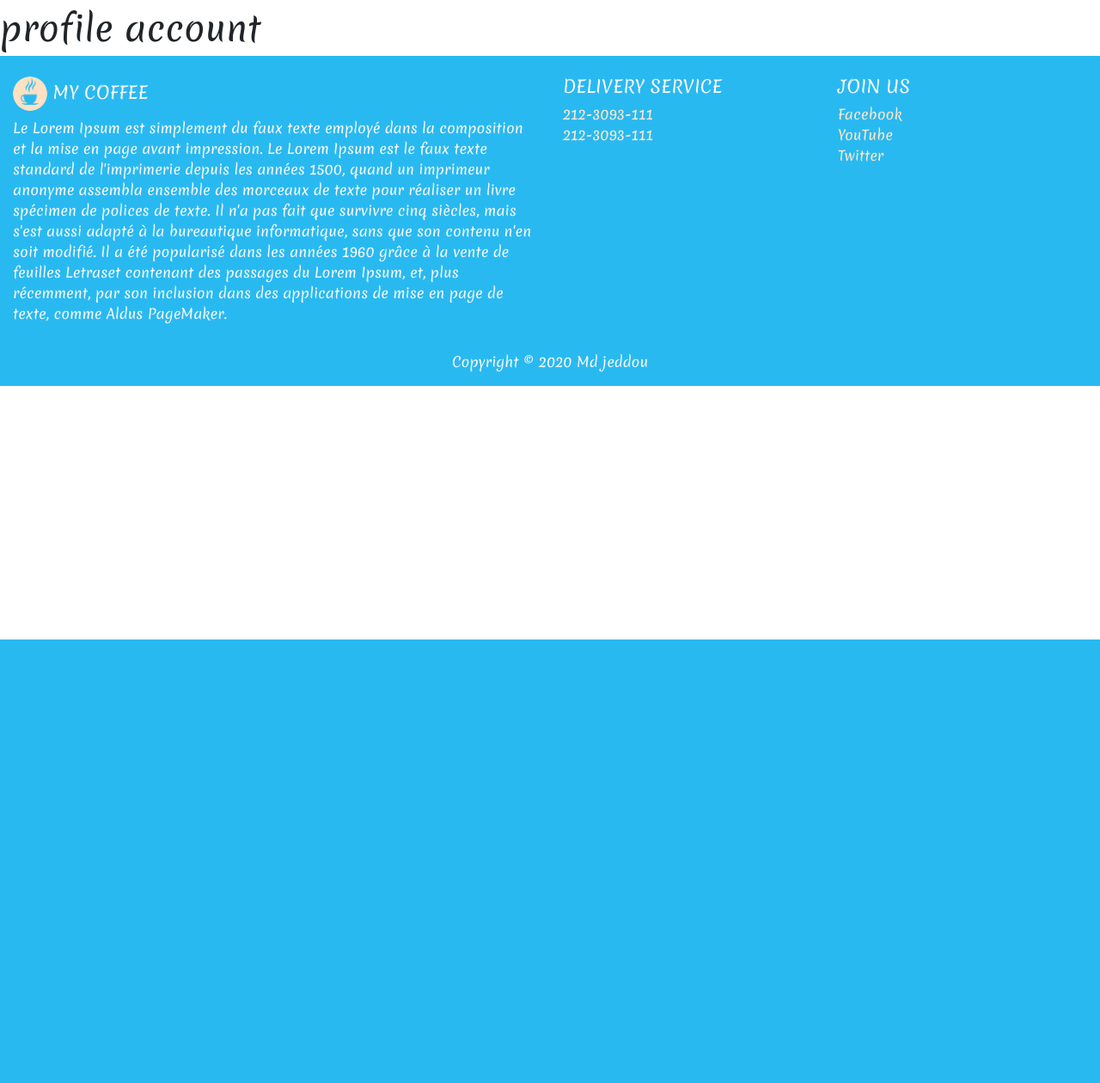
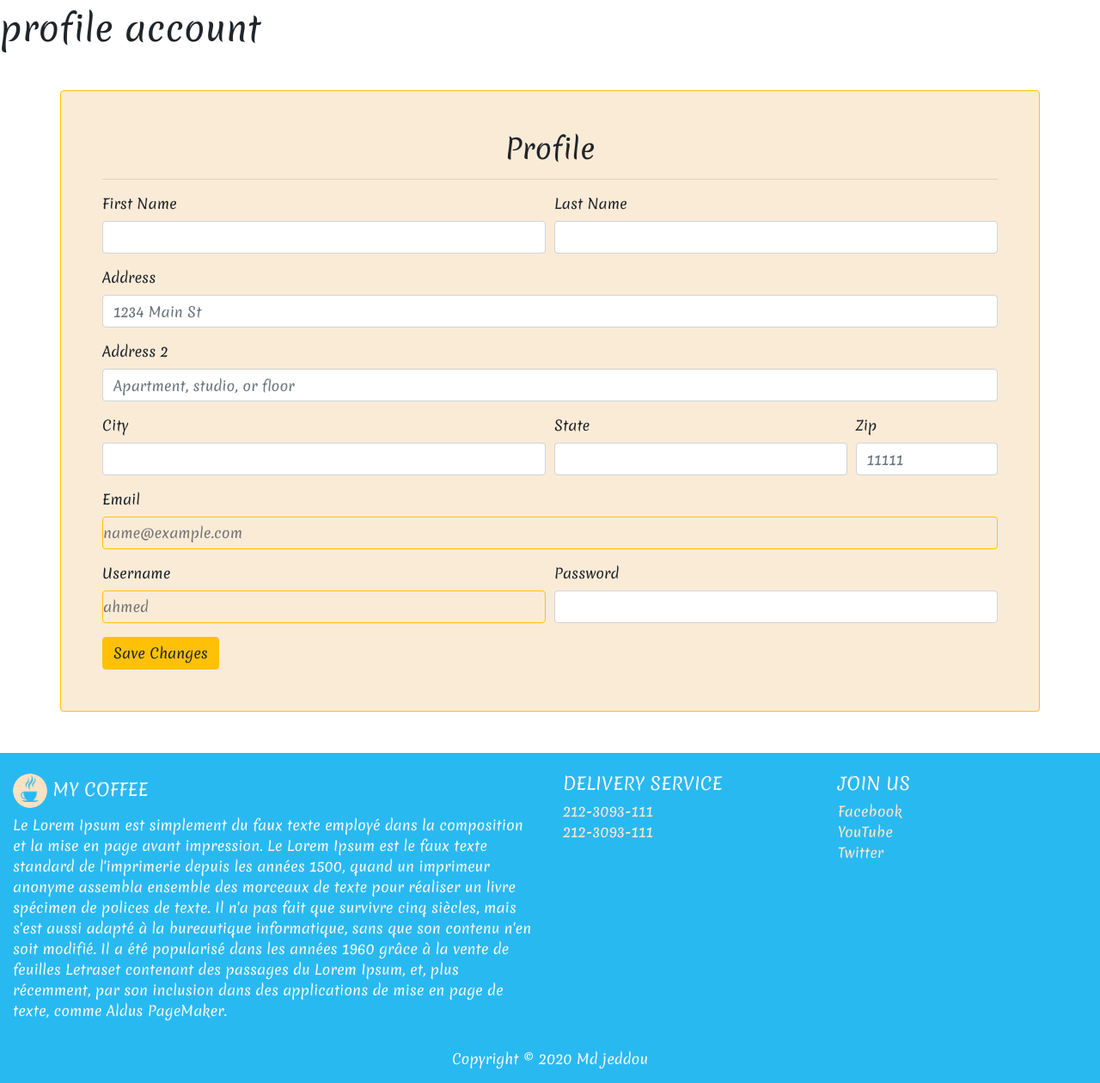
Before and after one commit to mhammed2020/Food-Platform-, a Django app: template templates/accounts/profile.html in a window 1280 px wide. Shown: the part 56-1316 px from the top of the page at 86% size. Before the commit the page ends 800 px from the top, so only its background shows below. Run offline with Django 3.2, Linux system fonts and the light colour scheme; the template is opened without the code that fills it, so the values that code supplies are empty; some libraries are stand-ins or nearby versions.

Commit message:
add profile form

```diff
--- a/accounts/urls.py
+++ b/accounts/urls.py
@@ -4,6 +4,8 @@ from . import views
 urlpatterns = [
     path('signin', views.signin, name='signin'),
           path('signup', views.signup, name='signup'),
+                    path('profile', views.profile, name='profile'),
+
 
 
 
--- a/accounts/views.py
+++ b/accounts/views.py
@@ -11,3 +11,8 @@ def signup(request) :
 
 
     return render(request,'accounts/signup.html')
+
+def profile(request) :
+
+
+    return render(request,'accounts/profile.html')
--- a/templates/accounts/profile.html
+++ b/templates/accounts/profile.html
@@ -3,4 +3,63 @@
 {% block content %}
 
 <h1>profile account </h1>
+
+<div class="my-form container p-5 my-5 rounded border border-warning">
+    <form>
+        <h2 class="text-center">Profile</h2>
+        <hr>
+
+        <div class="form-row">
+            <div class="form-group col-md-6">
+                <label for="inputFirstName">First Name</label>
+                <input type="text" class="form-control" id="inputFirstName" required>
+            </div>
+            <div class="form-group col-md-6">
+                <label for="inputLastName">Last Name</label>
+                <input type="text" class="form-control" id="inputLastName" required>
+            </div>
+        </div>
+
+        <div class="form-group">
+            <label for="inputAddress">Address</label>
+            <input type="text" class="form-control" id="inputAddress" placeholder="1234 Main St" required>
+        </div>
+        <div class="form-group">
+            <label for="inputAddress2">Address 2</label>
+            <input type="text" class="form-control" id="inputAddress2" placeholder="Apartment, studio, or floor" required>
+        </div>
+        <div class="form-row">
+            <div class="form-group col-md-6">
+                <label for="inputCity">City</label>
+                <input type="text" class="form-control" id="inputCity" required>
+            </div>
+            <div class="form-group col-md-4">
+                <label for="inputZip">State</label>
+                <input type="text" class="form-control" id="inputZip" required>
+            </div>
+            <div class="form-group col-md-2">
+                <label for="inputZip">Zip</label>
+                <input type="text" class="form-control" id="inputZip" placeholder="11111" required>
+            </div>
+        </div>
+        <div class="form-group">
+            <label for="inputEmail">Email</label>
+            <input type="email" readonly class="form-control-plaintext border border-warning rounded" id="inputEmail" placeholder="name@example.com" required>
+        </div>
+        <div class="form-row">
+            <div class="form-group col-md-6">
+                <label for="inputUsername">Username</label>
+                <input type="text" readonly class="form-control-plaintext border border-warning rounded" id="inputUsername" placeholder="ahmed" required>
+            </div>
+            <div class="form-group col-md-6">
+                <label for="inputPassword">Password</label>
+                <input type="password" class="form-control" id="inputPassword" required>
+            </div>
+        </div>
+
+        <button type="submit" class="btn btn-warning">Save Changes</button>
+    </form>
+
+
+</div>
 {% endblock  %}
```
